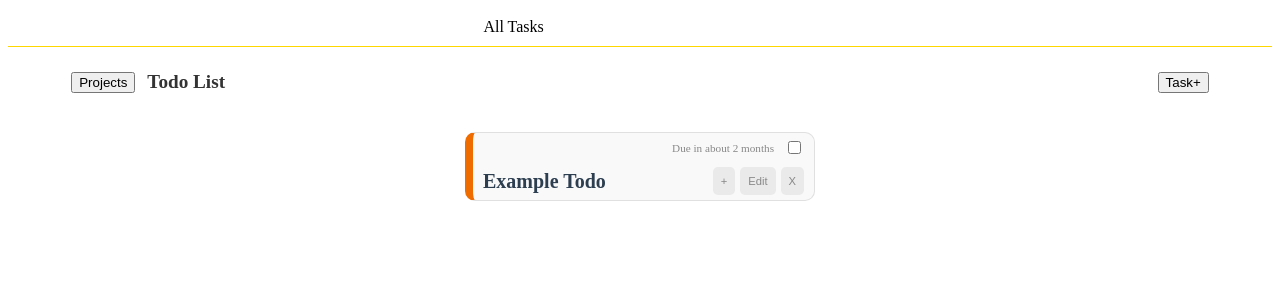
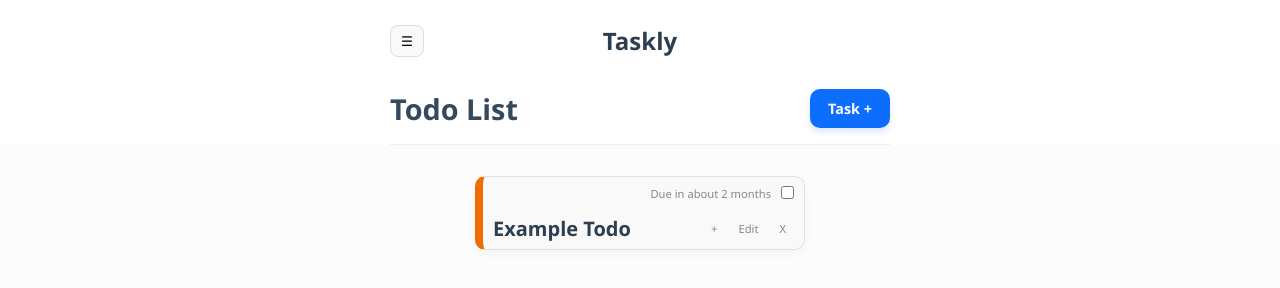
Before and after one commit to AleixMJ/TOP---Project-Todo-List, a website built with webpack: page src/index.html in a window 1280 px wide. Built offline with nearby package versions, Linux system fonts and the light colour scheme.

Commit message:
redesigned the header and reorganised the css files adding one more and making the structe cleaner

```diff
--- /dev/null
+++ b/src/header.css
@@ -0,0 +1,73 @@
+/* --- HEADER RE-FIX --- */
+.app-header {
+    background-color: var(--bg-main);
+    padding-top: 1.5rem;
+    display: flex;
+    flex-direction: column;
+    align-items: center; /* Keeps the whole header block centered */
+    width: 100%;
+}
+
+.top-row {
+    display: grid;
+    /* This creates 3 equal columns: Left (1fr), Center (auto), Right (1fr) */
+    grid-template-columns: 1fr auto 1fr;
+    align-items: center;
+    width: 90%;
+    max-width: 500px;
+}
+
+#projects-btn {
+    justify-self: start; /* Pins menu strictly to the left */
+    background: #f8f9fa;
+    border: 1px solid #ddd;
+    border-radius: 8px;
+    padding: 6px 10px;
+    cursor: pointer;
+}
+
+#app-logo {
+    grid-column: 2; /* Forces logo into the center column */
+    font-size: 1.5rem;
+    font-weight: 800;
+    color: var(--text-main);
+    text-align: center;
+    margin: 0;
+}
+
+/* Empty spacer to keep logo centered if there is no button on the right */
+.top-row::after {
+    content: "";
+    grid-column: 3;
+}
+
+/* --- TITLE & TASK+ ROW --- */
+.project-info {
+    display: flex;
+    justify-content: space-between;
+    align-items: center;
+    width: 90%;
+    max-width: 500px;
+    margin-top: 2rem;
+    padding-bottom: 1rem;
+    border-bottom: 1px solid #eee;
+}
+
+#project-name {
+    font-size: 1.8rem;
+    font-weight: 800;
+    color: #34495e;
+    margin: 0;
+}
+
+#newTask-btn {
+    background-color: var(--primary-blue);
+    color: white;
+    border: none;
+    padding: 10px 18px;
+    border-radius: 10px;
+    font-weight: 700;
+    font-size: 0.9rem;
+    cursor: pointer;
+    box-shadow: 0 4px 6px rgba(13, 110, 253, 0.15);
+}
--- a/src/index.html
+++ b/src/index.html
@@ -6,9 +6,17 @@
     <title>Todo List</title>
 </head>
 <body>
-    <nav>
-       <div>All Tasks</div>
-    </nav>
+<header class="app-header">
+    <div class="top-row">
+        <button id="projects-btn">☰</button>
+        <div id="app-logo">Taskly</div>
+        <div></div> </div>
+
+    <div class="project-info">
+        <h1 id="project-name">Todo List</h1>
+        <button id="newTask-btn">Task +</button>
+    </div>
+</header>
 
     <dialog id="newTask-creation">
         <form id="newTask-form">
@@ -53,15 +61,6 @@
 
 
     </dialog>
-    <div id="container-header">
-        <div id="projects-display">
-            <button id="projects-btn">Projects</button>
-            <h2 id="project-name">Todo List</h2>
-        </div>
-
-        <div><button id="newTask-btn">Task+</button></div>
-
-    </div>
 
     <div class="todo-container"></div>
     <div id="container-projects">
--- a/src/index.js
+++ b/src/index.js
@@ -1,8 +1,10 @@
 import Todo from "./todo";
 import "./styles.css";
 import "./sidebar.css";
+import "./dialog.css";
+import "./header.css";
 import initProjectsSidebar from "./ProjectsSidebar";
-import "./dialog.css";
+
 
 
 
--- a/src/styles.css
+++ b/src/styles.css
@@ -1,149 +1,139 @@
-/* --- 1. MOBILE STYLES (Default) --- */
+/* --- 1. VARIABLES & RESET --- */
 :root {
-  /* Main UI Colors */
   --primary-blue: #0d6efd;
   --bg-main: #ffffff;
-  --text-main: #2c3e50; /* Softer than pure black */
+  --text-main: #2c3e50;
 
-  /* Neutral Button Style (Muted) */
-  --btn-bg: rgba(0, 0, 0, 0.06);
-  --btn-text: #555;
+  --btn-bg-muted: rgba(0, 0, 0, 0.04);
+  --btn-text-muted: #777;
   --btn-hover: #444;
 
-  /* Refined Priority Backgrounds */
-  --urgent-bg: #fff0f0;
-  --high-bg: #fff9f0;
-  --medium-bg: #f0f7ff;
-  --low-bg: #f8f9fa; /* Greyish/White as requested */
-
-  /* Priority Accents (Borders/Icons) */
-  --urgent-accent: #c62828;
+  /* Priority Accents */
+  --urgent-accent: #d32f2f;
   --high-accent: #ef6c00;
   --medium-accent: #0277bd;
   --low-accent: #adb5bd;
 }
 
+* {
+    box-sizing: border-box;
+    margin: 0;
+    padding: 0;
+    font-family: 'Segoe UI', Roboto, Helvetica, sans-serif;
+}
 
 body {
-  text-align: center;
+    background-color: #fcfcfc;
+    color: var(--text-main);
+    text-align: center;
 }
 
-nav {
-  display: grid;
-  grid-template-columns: 4fr 1fr;
-  padding: 10px 0;
-  border-bottom: 1px solid gold;
+/* --- 2. TODO LIST CONTAINER --- */
+.todo-container {
+    display: flex;
+    flex-direction: column;
+    gap: 16px; /* Slightly more breathing room */
+    width: 90%;
+    max-width: 500px;
+    margin: 20px auto;
 }
 
-#projects-display {
-  display: flex;
-  flex-direction: row;
-  align-items: center;
-  gap: 12px;
+/* --- 3. TODO ITEM (THE "TASKLY" CARD) --- */
+.todo-item {
+    background-color: #ffffff;
+    border: 1px solid #f0f0f0;
+    border-radius: 12px;
+    padding: 18px;
+    display: flex;
+    flex-direction: column;
+    box-shadow: 0 4px 12px rgba(0,0,0,0.03);
+    border-left: 6px solid var(--low-accent);
+    transition: transform 0.1s ease;
 }
 
+/* Priority Strips */
+.todo-item.priority-Urgent { border-left-color: var(--urgent-accent); }
+.todo-item.priority-High   { border-left-color: var(--high-accent); }
+.todo-item.priority-Medium { border-left-color: var(--medium-accent); }
+.todo-item.priority-Low    { border-left-color: var(--low-accent); }
 
-#project-name {
-  margin: 0;
-  padding: 0;
-  display: inline;
-  font-size: 1.2rem;
-  text-align: left;
+.todo-header {
+    display: flex;
+    flex-direction: column;
+    gap: 12px;
 }
 
-#container-header {
-  display: flex;
-  justify-content: space-between;
-  align-items: center;
-  width: 90%;
-  margin: 1.5rem auto;
+.todo-status {
+    display: flex;
+    justify-content: flex-end; /* Pushes date/checkbox to the right */
+    align-items: center;
+    gap: 10px;
 }
 
-#newTask-creation {
-  padding: 10px 30px;
-  border-radius: 10px;
-  border: 1px solid #ddd;
-  background: #f9f9f9;
-  max-width: 100%;
-  width:330px;
-  box-sizing: border-box;
-  position: relative;
-
+.time-left {
+    font-size: 0.75rem;
+    color: #999;
 }
 
-#newTask-form {
-    width: 100%;
-    max-width: 100%;
-    margin: 0 auto;
-    padding: 10px;
-    box-sizing: border-box;
+.todo-main-content {
+    display: flex;
+    justify-content: space-between;
+    align-items: center;
 }
 
-#newTask-form div {
-  padding: 5px 0;
-  text-align: left;
-  display: flex;
-  flex-direction: column;
+.todo-main-content h2 {
+    font-size: 1.4rem;
+    font-weight: 700;
+    color: #34495e;
+    text-align: left;
 }
 
-#newTask-form label {
-    margin-bottom: 6px;
-    font-weight: 500;
-    color: #333;
+/* --- 4. GHOST ACTION BUTTONS --- */
+.todo-actions {
+    display: flex;
+    gap: 12px;
 }
 
-#newTask-form input,
-#newTask-form textarea,
-#newTask-form select {
-    width: 100%;
-    box-sizing: border-box;
-    padding: 8px 12px;
-    border: 1px solid #ccc;
-    border-radius: 6px;
-    font-size: 14px;
-
+.todo-actions button {
+    background: none;
+    color: var(--btn-text-muted);
+    border: none;
+    font-size: 0.85rem;
+    font-weight: 500;
+    cursor: pointer;
+    transition: color 0.2s;
 }
 
-#newTask-form button {
-align-self: center;
-width: 100%;
-max-width: 200px;
-padding: 10px;
-border: none;
-border-radius: 5px;
-background-color: var(--primary-blue);
-color: white;
-margin-top: 10px;
+.todo-actions button:hover {
+    color: var(--text-main);
 }
 
-#newTask-form button.closeTask-btn {
-  position: absolute;
-  top: 8px;
-  right: 8px;
-
-
-  width: 20px;
-  height: 20px;
-  max-width: 20px;
-
-  padding: 0;
-  margin: 0;
-  display: flex;
-  align-items: center;
-  justify-content: center;
-
-  line-height: 1;
-  font-size: 12px;
+.todo-actions button:active {
+    color: var(--primary-blue);
 }
 
-h2 {
-  text-align: center;
-  margin-top: 1rem;
-  color: #333;
+/* --- 5. DIALOG & FORMS --- */
+#newTask-creation {
+    padding: 25px;
+    border-radius: 16px;
+    border: none;
+    box-shadow: 0 10px 40px rgba(0,0,0,0.1);
+    width: 350px;
+    margin: auto;
 }
 
+#newTask-form button#submitTask {
+    width: 100%;
+    padding: 12px;
+    border: none;
+    border-radius: 8px;
+    background-color: var(--primary-blue);
+    color: white;
+    font-weight: 700;
+    margin-top: 20px;
+}
 
-
+/* --- 6. UTILITIES --- */
 .hidden {
     display: none !important;
 }
```
